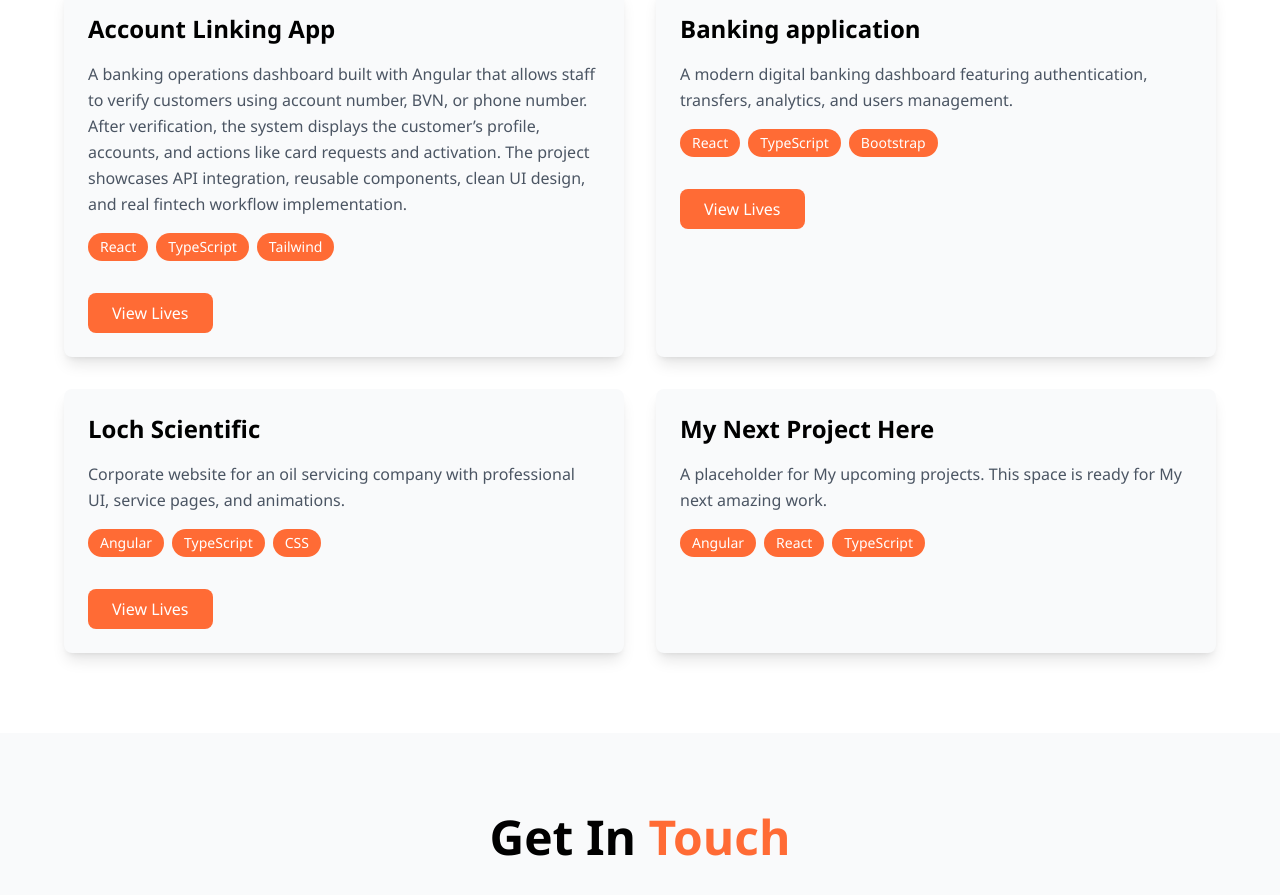
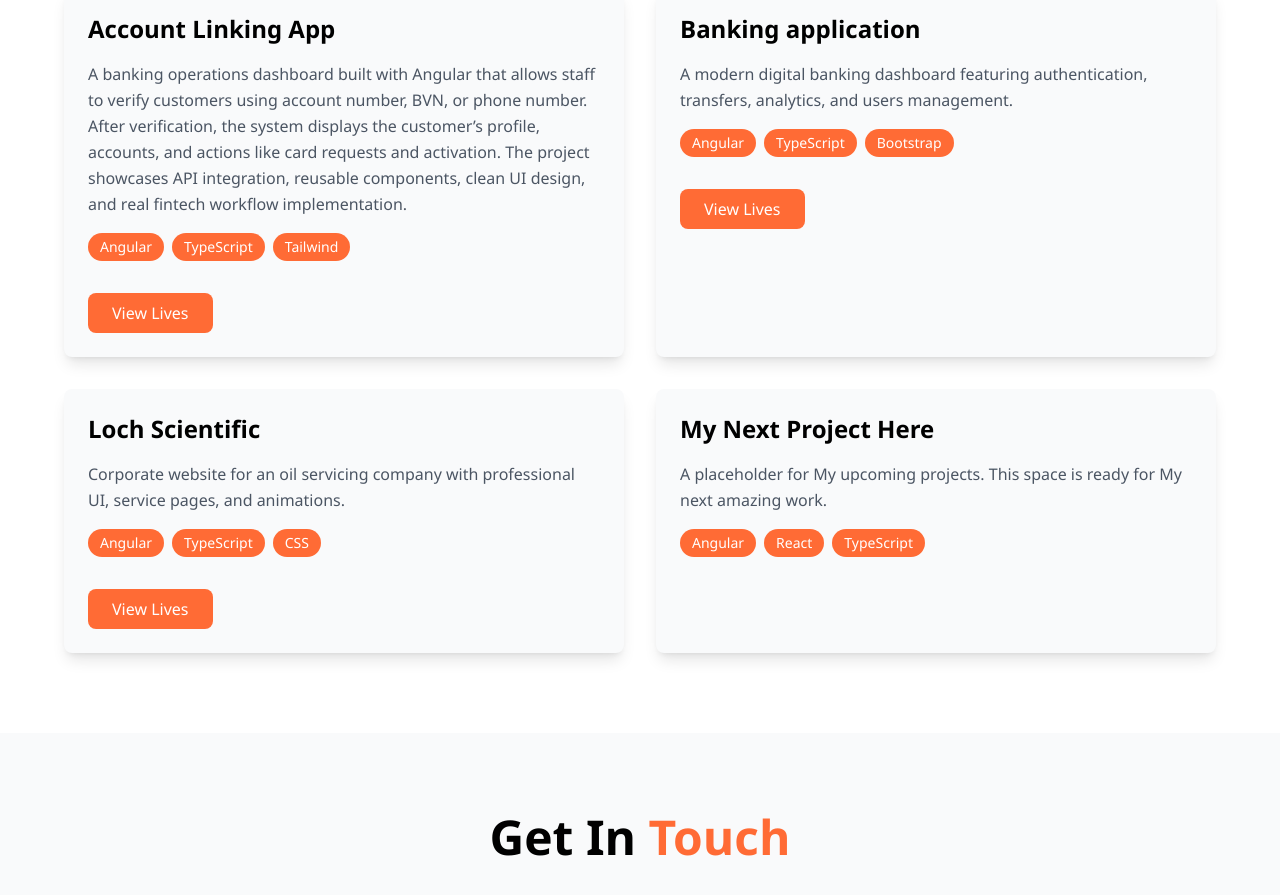
Before and after one commit to evan246/mypholio, an Angular app: page / in a window 1280 px wide. Shown: the part 2580-3475 px from the top of the page. Built offline with nearby package versions, Linux system fonts and the light colour scheme.

Commit message:
Added project and updated UI

```diff
--- a/src/app/projects/projects.component.ts
+++ b/src/app/projects/projects.component.ts
@@ -52,14 +52,14 @@ export class ProjectsComponent {
     {
       title: 'Account Linking App',
       description: 'A banking operations dashboard built with Angular that allows staff to verify customers using account number, BVN, or phone number. After verification, the system displays the customer’s profile, accounts, and actions like card requests and activation. The project showcases API integration,  reusable components, clean UI design, and real fintech workflow implementation.',
-      technologies: ['React', 'TypeScript', 'Tailwind'],
+      technologies: ['Angular', 'TypeScript', 'Tailwind'],
       liveLink: 'https://accountlinking-f9lpneadm-anetoh-evangeline-chidiogos-projects.vercel.app/card-inventory/card-activation',
       githubLink: ''
     },
     {
       title: 'Banking application',
       description: 'A modern digital banking dashboard featuring authentication, transfers, analytics, and users management.',
-      technologies: ['React', 'TypeScript', 'Bootstrap'],
+      technologies: ['Angular', 'TypeScript', 'Bootstrap'],
       liveLink: 'http://banking-jvsgr247s-anetoh-evangeline-chidiogos-projects.vercel.app',
       githubLink: ''
     },
```
